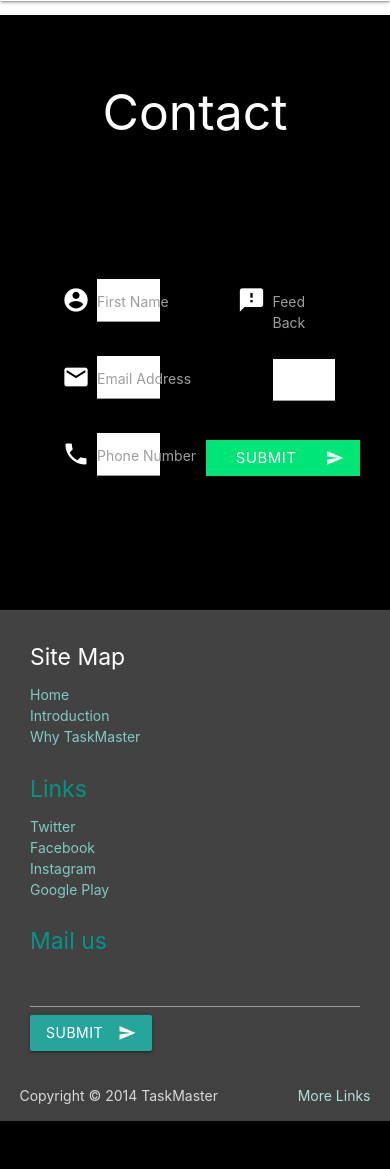
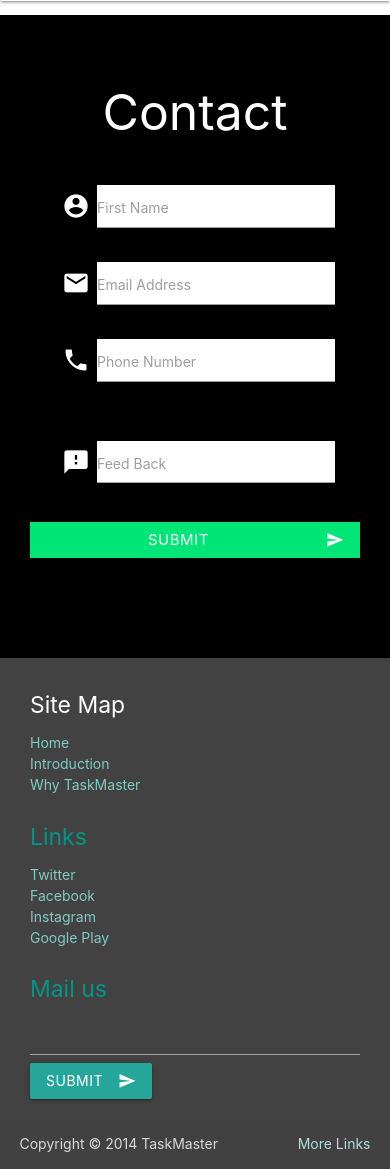
Before and after one commit to UdacityFrontEndScholarship/task-master, a PHP site: page / in a window 390 px wide. Shown: the part 1696-2865 px from the top of the page. Before the commit the page ends 2817 px from the top, so only its background shows below. Run offline with PHP 8.4, Linux system fonts and the light colour scheme; some libraries are stand-ins or nearby versions.

Commit message:
Responsiveness to contact form added.

```diff
--- a/css/form.css
+++ b/css/form.css
@@ -49,7 +49,7 @@
   border-bottom: 1px solid #000;
 }
 #area{
-  margin-top: 80px;
+  /*margin-top: 80px;*/
 }
 i.icon-white {
     color: white;
--- a/index.html
+++ b/index.html
@@ -96,8 +96,8 @@
         <h2 class=" wow fadeInUp" data-wow-delay="0.4s">Contact</h2>
         <div class="row">
 
-          <p></p>
-          <div class="col s6 col s6">
+          <!-- <p></p> -->
+          <div class="col s12 m12 l6 xl6">
             <div class="input-field  wow fadeInUp " data-wow-delay="0.4s">
               <i class="material-icons prefix icon-white ">account_circle</i>
               <input type="text" id="first_name" class="validate">
@@ -121,7 +121,7 @@
 
 
 
-          <div class="col s6">
+          <div class="col s12 m12 l6 xl6">
             <div class=" wow fadeInUp input-field" data-wow-delay="1.6s">
               <i class=" material-icons prefix icon-white">feedback</i>
               <textarea rows="4" id="area" class="materialize-textarea"></textarea>
```
